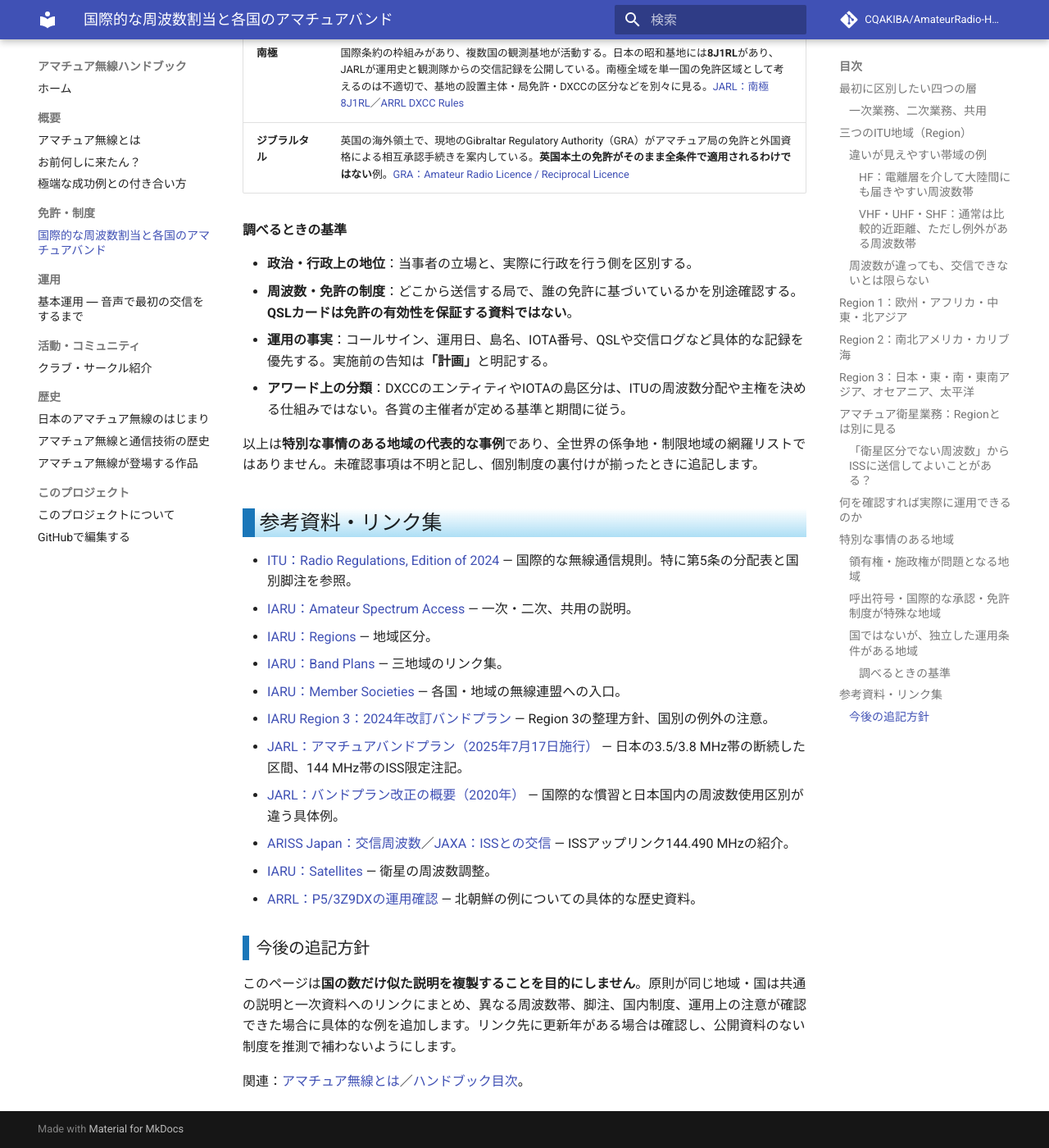
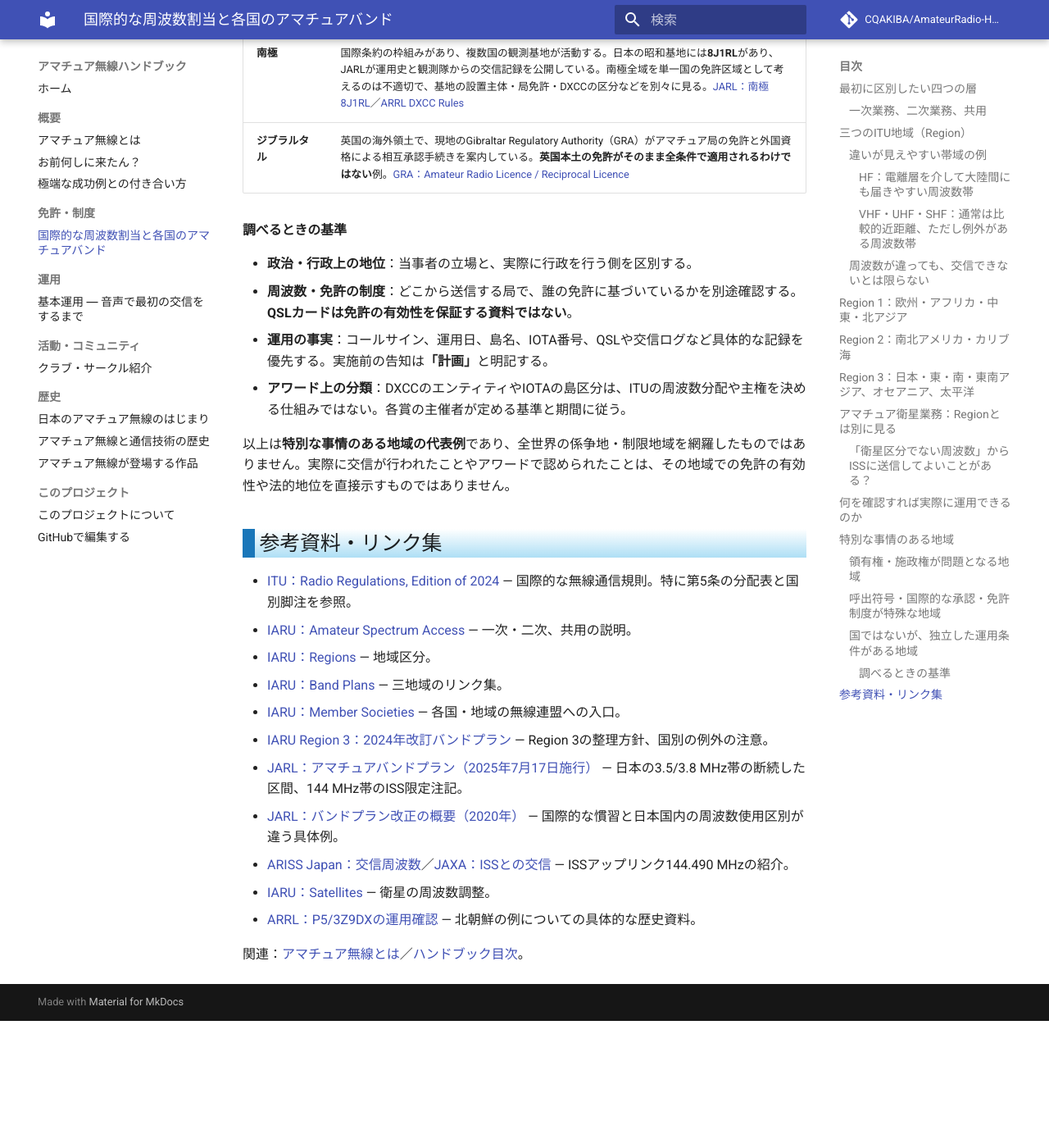
Before and after one commit to CQAKIBA/AmateurRadio-Handbook, an MkDocs documentation site: the page built from docs/01_免許・制度/international-frequency-allocations.md, in a window 1280 px wide and 1400 px high, scrolled down 10772 px. Shown: the whole window at 82% size. Built offline with MkDocs 1.6.1 and Material for MkDocs 9.7.7, drawn with Linux system fonts in a browser that asks for light colours; comment, search, counter and statistics services are not loaded; after the commit the page ends 12017 px from its top, so only the background shows below that.

Commit message:
docs: remove author-only future editing policy

```diff
--- a/docs/01_免許・制度/international-frequency-allocations.md
+++ b/docs/01_免許・制度/international-frequency-allocations.md
@@ -219,7 +219,7 @@
 - **運用の事実**：コールサイン、運用日、島名、IOTA番号、QSLや交信ログなど具体的な記録を優先する。実施前の告知は**「計画」**と明記する。
 - **アワード上の分類**：DXCCのエンティティやIOTAの島区分は、ITUの周波数分配や主権を決める仕組みではない。各賞の主催者が定める基準と期間に従う。
 
-以上は**特別な事情のある地域の代表的な事例**であり、全世界の係争地・制限地域の網羅リストではありません。未確認事項は不明と記し、個別制度の裏付けが揃ったときに追記します。
+以上は**特別な事情のある地域の代表例**であり、全世界の係争地・制限地域を網羅したものではありません。実際に交信が行われたことやアワードで認められたことは、その地域での免許の有効性や法的地位を直接示すものではありません。
 
 ## 参考資料・リンク集
 
@@ -235,8 +235,4 @@
 - [IARU：Satellites](https://www.iaru.org/reference/satellites/) — 衛星の周波数調整。
 - [ARRL：P5/3Z9DXの運用確認](https://www.arrl.org/news/arrl-okays-p5-3z9dx-north-korea-operation-for-dxcc) — 北朝鮮の例についての具体的な歴史資料。
 
-### 今後の追記方針
-
-このページは**国の数だけ似た説明を複製することを目的にしません**。原則が同じ地域・国は共通の説明と一次資料へのリンクにまとめ、異なる周波数帯、脚注、国内制度、運用上の注意が確認できた場合に具体的な例を追加します。リンク先に更新年がある場合は確認し、公開資料のない制度を推測で補わないようにします。
-
 関連：[アマチュア無線とは](../00_概要/アマチュア無線とは.md)／[ハンドブック目次](../index.md)。
```
